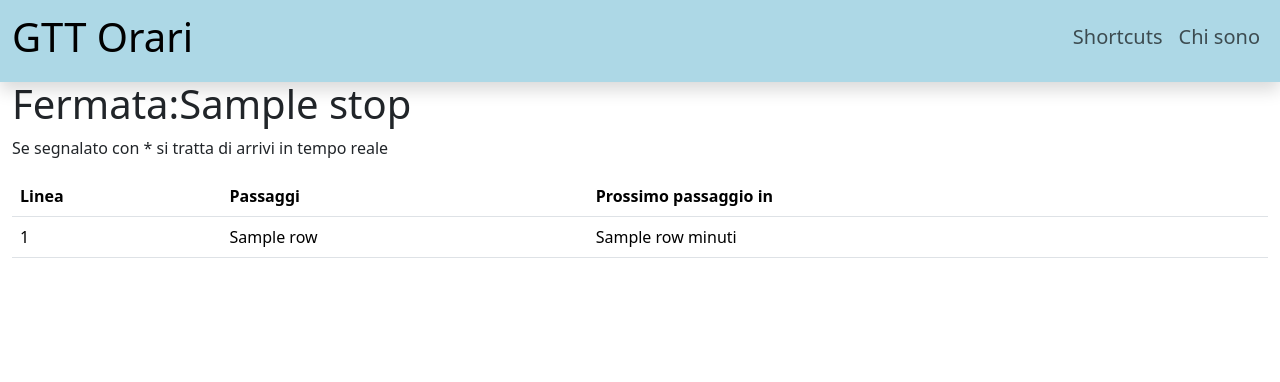
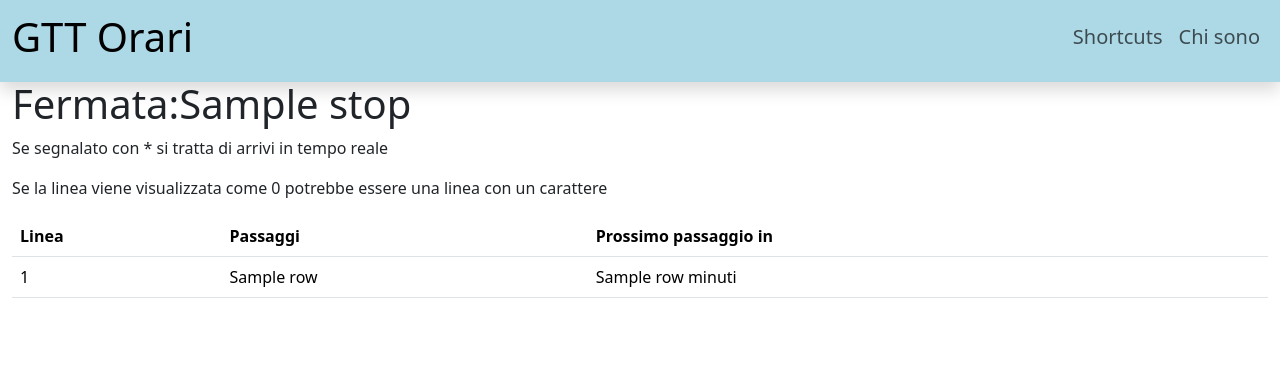
Before and after one commit to Antonino545/Torino_Bus_Orari, a Flask app: template templates/orari.html in a window 1280 px wide. Shown: the top 382 px of the page. Run offline with Flask 3, Linux system fonts and the light colour scheme; the template is opened without the code that fills it: most values are stand-ins (such as "Sample title", 1, 10 or a date in 2020).

Commit message:
problem with line with string

```diff
--- a/templates/orari.html
+++ b/templates/orari.html
@@ -7,6 +7,8 @@
 
             <h1>Fermata:{{ stop }}</h1>
             <p>Se segnalato con * si tratta di arrivi in tempo reale</p>
+            <p>Se la linea viene visualizzata come 0 potrebbe essere una linea con un carattere</p>
+
             <table class="table table-hover">
                 <tr>
                     <th>Linea</th>
```
